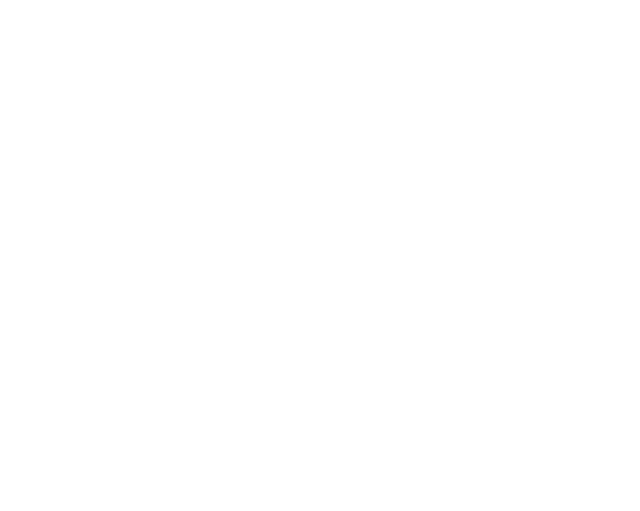
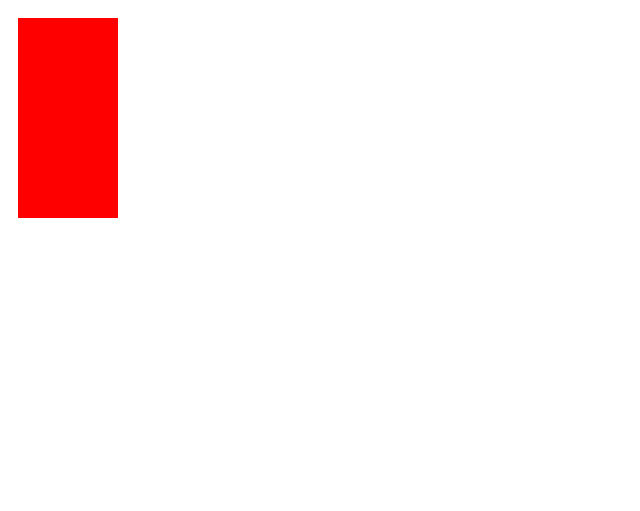
Before and after one commit to AlvinBragd/testrepo, a plain HTML site: page index.html in a window 1280 px wide. Shown: the whole page, without its empty margins (0-640 px from the left). Drawn offline with Linux system fonts and the light colour scheme.

Commit message:
Målade med canvas
Jag målade en röd rektangel med canvas

```diff
--- a/index.html
+++ b/index.html
@@ -7,6 +7,19 @@
     <title>Document</title>
 </head>
 <body>
+    <canvas width="500" height="500">
 
+
+
+    </canvas>
+
+
+    <script>
+        let canvas = document.querySelector("canvas");
+        let context = canvas.getContext("2d");
+
+        context.fillStyle = "red";
+        context.fillRect(10,10,100,200)
+    </script>
 </body>
 </html>
```
